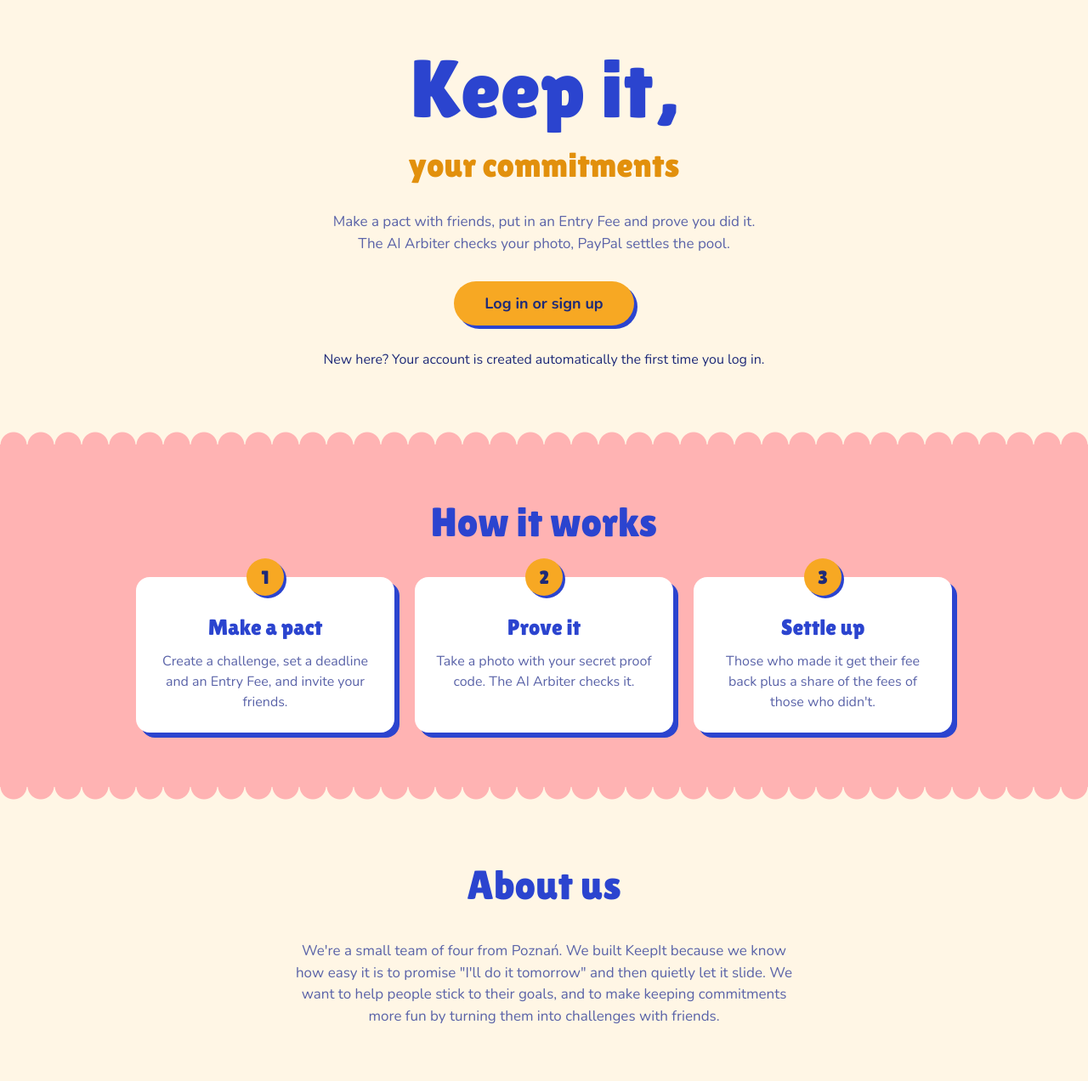
After one commit to Paypal-Hackathon2026/KeepIt, a FastAPI app: template app/templates/home.html in a window 1280 px wide. The commit adds this page. Shown: the whole page at 85% size. Run offline with FastAPI, Linux system fonts and the light colour scheme; the template is opened without the code that fills it, so the values that code supplies are empty; parts of the project's set-up code (start-up, migrations or seed data) failed here and were passed over.

Commit message:
home page

```diff
--- a/app/routes/pages.py
+++ b/app/routes/pages.py
@@ -1,4 +1,5 @@
 from fastapi import APIRouter, Request
+from fastapi.responses import RedirectResponse
 
 from app.templating import templates
 
@@ -17,3 +18,8 @@ def login_page(request: Request, error: str | None = None):
         "login.html",
         {"error": LOGIN_ERRORS.get(error)},
     )
+
+@router.get("/")
+def home_page(request: Request):
+    logged_in = bool(request.session.get("profile_id"))
+    return templates.TemplateResponse(request, "home.html", {"logged_in": logged_in})
--- a/app/static/css/base.css
+++ b/app/static/css/base.css
@@ -171,3 +171,7 @@ body {
   margin: 0 auto;
   padding: 28px 16px 48px;
 }
+
+html, body {
+  scrollbar-color: var(--blue) var(--cream-dark);
+}
--- /dev/null
+++ b/app/static/css/home.css
@@ -0,0 +1,173 @@
+
+.home {
+  flex: 1;
+}
+
+.home-hero {
+  max-width: 40rem;
+  margin: 0 auto;
+  padding: 56px 20px 72px;
+  display: flex;
+  flex-direction: column;
+  align-items: center;
+  text-align: center;
+  gap: 12px;
+}
+
+.home-title {
+  margin: 0;
+  font-family: var(--font-display);
+  font-size: clamp(56px, 12vw, 96px);
+  font-weight: 400;
+  line-height: 1;
+  color: var(--blue);
+}
+
+.home-subtitle {
+  margin: 0;
+  font-family: var(--font-display);
+  font-size: clamp(26px, 5vw, 40px);
+  color: var(--orange-dark);
+}
+
+.home-lead {
+  max-width: 32rem;
+  margin: 12px 0 20px;
+  font-size: 17px;
+  color: var(--text-muted);
+}
+
+.home-cta {
+  display: inline-flex;
+  align-items: center;
+  justify-content: center;
+  min-height: 52px;
+  padding: 12px 36px;
+  border-radius: var(--radius-pill);
+  background: var(--orange);
+  color: var(--text);
+  font-size: 18px;
+  font-weight: 700;
+  text-decoration: none;
+  box-shadow: var(--shadow-pop);
+  transition: transform 0.1s, box-shadow 0.1s;
+}
+
+.home-cta:hover {
+  background: var(--orange-dark);
+}
+
+.home-cta:active {
+  transform: translate(2px, 2px);
+  box-shadow: 2px 2px 0 var(--blue);
+}
+
+.home-steps h2,
+.home-about h2 {
+  margin: 0 0 28px;
+  font-family: var(--font-display);
+  font-size: clamp(34px, 7vw, 48px);
+  font-weight: 400;
+  text-align: center;
+  color: var(--blue);
+}
+
+.home-steps {
+  position: relative;
+  background: var(--pink);
+  padding: 56px 20px 64px;
+}
+
+.home-steps::before,
+.home-steps::after {
+  content: "";
+  position: absolute;
+  left: 0;
+  right: 0;
+  height: 16px;
+  background-repeat: repeat-x;
+  background-size: 32px 16px;
+}
+
+.home-steps::before {
+  top: -15px;
+  background-image: radial-gradient(circle at 16px 16px, var(--pink) 15px, transparent 16px);
+}
+
+.home-steps::after {
+  bottom: -15px;
+  background-image: radial-gradient(circle at 16px 0, var(--pink) 15px, transparent 16px);
+}
+
+.steps {
+  list-style: none;
+  counter-reset: step;
+  max-width: 60rem;
+  margin: 0 auto;
+  padding: 0;
+  display: grid;
+  grid-template-columns: 1fr;
+  gap: 24px;
+}
+
+@media (min-width: 768px) {
+  .steps {
+    grid-template-columns: repeat(3, minmax(0, 1fr));
+  }
+}
+
+.step {
+  counter-increment: step;
+  position: relative;
+  background: var(--surface);
+  border-radius: var(--radius);
+  padding: 40px 22px 24px;
+  text-align: center;
+  box-shadow: 6px 6px 0 var(--blue);
+}
+
+
+.step::before {
+  content: counter(step);
+  position: absolute;
+  top: -22px;
+  left: 50%;
+  transform: translateX(-50%);
+  width: 44px;
+  height: 44px;
+  border-radius: 50%;
+  display: flex;
+  align-items: center;
+  justify-content: center;
+  background: var(--orange);
+  color: var(--text);
+  font-family: var(--font-display);
+  font-size: 22px;
+  box-shadow: 3px 3px 0 var(--blue);
+}
+
+.step h3 {
+  margin: 0 0 8px;
+  font-family: var(--font-display);
+  font-size: 26px;
+  font-weight: 400;
+  color: var(--blue);
+}
+
+.step p {
+  margin: 0;
+  color: var(--text-muted);
+}
+
+.home-about {
+  max-width: 40rem;
+  margin: 0 auto;
+  padding: 80px 20px 64px;
+  text-align: center;
+}
+
+.home-about p {
+  margin: 0;
+  font-size: 17px;
+  color: var(--text-muted);
+}
--- /dev/null
+++ b/app/templates/home.html
@@ -0,0 +1,54 @@
+{% extends "base.html" %}
+
+{% block title %}KeepIt · Keep your commitments{% endblock %}
+
+{% block styles %}
+  <link rel="stylesheet" href="/static/css/home.css">
+{% endblock %}
+
+{% block body %}
+<main class="home">
+
+  <section class="home-hero">
+    <h1 class="home-title">Keep it,</h1>
+    <p class="home-subtitle">your commitments</p>
+    <p class="home-lead">
+      Make a pact with friends, put in an Entry Fee and prove you did it.
+      The AI Arbiter checks your photo, PayPal settles the pool.
+    </p>
+    {% if logged_in %}
+    <a href="/challenges" class="home-cta">Go to my challenges</a>
+    {% else %}
+    <a href="/login" class="home-cta">Log in or sign up</a>
+    <p class="home-note">New here? Your account is created automatically the first time you log in.</p>
+    {% endif %}
+  </section>
+
+  <section class="home-steps" aria-labelledby="how-it-works">
+    <h2 id="how-it-works">How it works</h2>
+    <ol class="steps">
+      <li class="step">
+        <h3>Make a pact</h3>
+        <p>Create a challenge, set a deadline and an Entry Fee, and invite your friends.</p>
+      </li>
+      <li class="step">
+        <h3>Prove it</h3>
+        <p>Take a photo with your secret proof code. The AI Arbiter checks it.</p>
+      </li>
+      <li class="step">
+        <h3>Settle up</h3>
+        <p>Those who made it get their fee back plus a share of the fees of those who didn't.</p>
+      </li>
+    </ol>
+  </section>
+
+  <section class="home-about" aria-labelledby="about-us">
+    <h2 id="about-us">About us</h2>
+    <p> We're a small team of four from Poznań. We built KeepIt because we know how easy it is
+  to promise "I'll do it tomorrow" and then quietly let it slide. We want to help people
+  stick to their goals, and to make keeping commitments more fun by turning them into
+  challenges with friends.</p>
+  </section>
+
+</main>
+{% endblock %}
```
